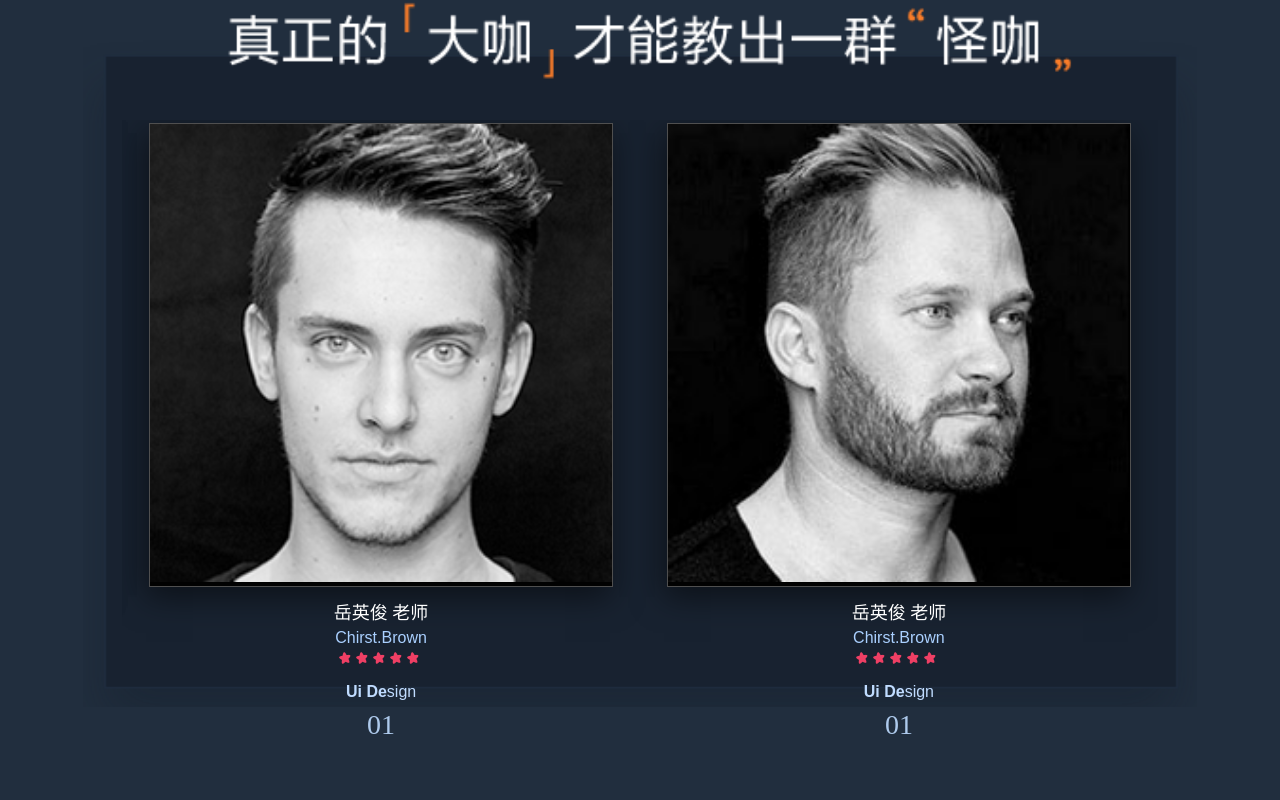
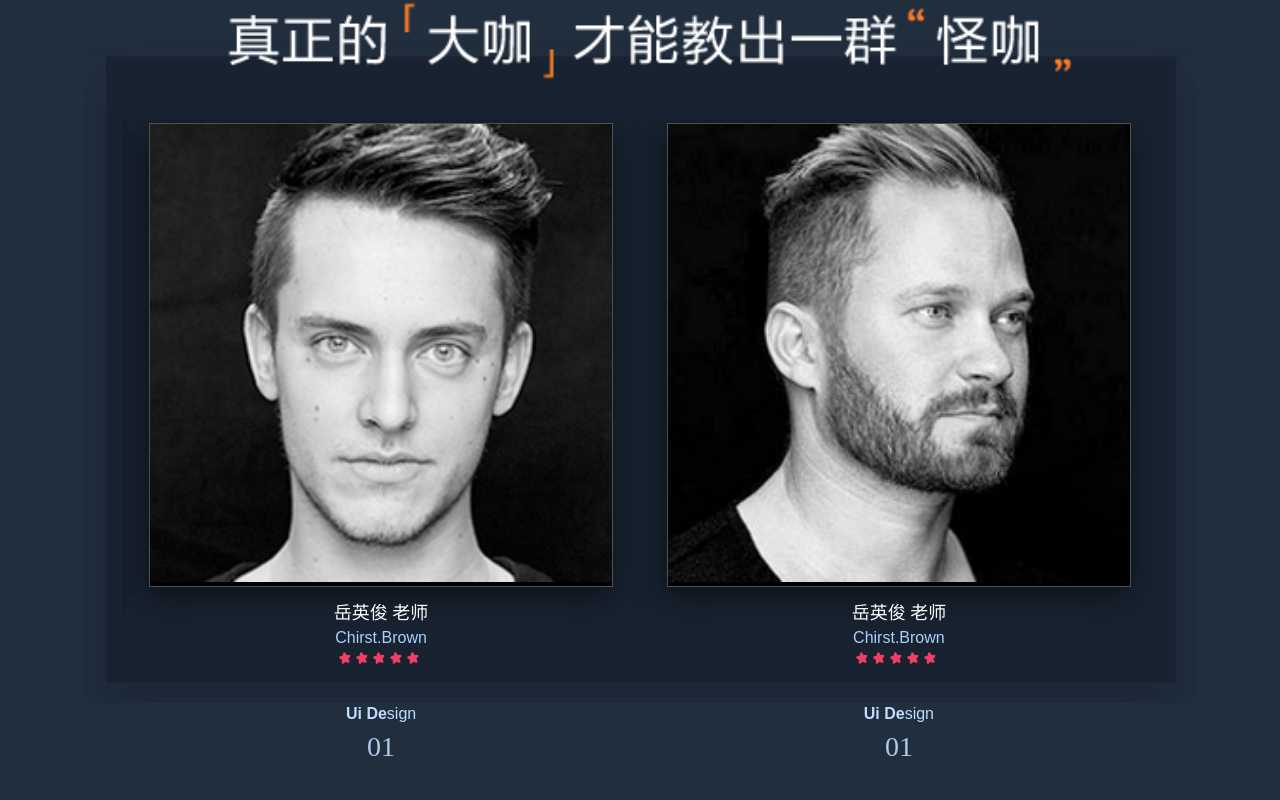
Before and after one commit to ShanXiUNIQUE/sxuekweb2016-ty, a plain HTML site: page moblieweb/m_index.html in a window 1280 px wide. Shown: the part 1480-2280 px from the top of the page. Drawn offline with Linux system fonts and the light colour scheme.

Commit message:
手机  高度  调整

```diff
--- a/moblieweb/css/m_wlh_index_teacher.css
+++ b/moblieweb/css/m_wlh_index_teacher.css
@@ -35,6 +35,7 @@ img{
    width: 93%;
    height: auto;
    margin:0 auto;
+   overflow: hidden;
 }
 .m_wlh_teachertitle img{
 	width: 100%;
@@ -112,6 +113,7 @@ img{
 	box-shadow: -3px 10px 30px rgba(0,0,0,0.5);
 	margin:0 auto;
 	background: #010101;
+	overflow: hidden;
 }
 .m_wlh_teacher_conimg img{
 	width: 100%;
@@ -145,7 +147,7 @@ img{
     margin-right: 5px;
 }
 .m_wlh_teacher_ui{
-    margin-top:15px;
+    margin-top:37px;
     font-family: Arial;
     font-size: 16px;
     color: #c0dcff;
--- a/moblieweb/js/m_wlh_index_teacher.js
+++ b/moblieweb/js/m_wlh_index_teacher.js
@@ -16,8 +16,8 @@ $(window).on("load",function(){
 setTimeout(function(){
   var wlh_imgh=$(".m_wlh_teacher_conimg").find("img").height();
   var wlh_ulh=$(".m_wlh_teacher_card").height();
-  $(".m_wlh_teachercon").css("height",wlh_ulh+100);
-  $(".m_wlh_teacher_cardbox").css("height",wlh_ulh+100);
+  $(".m_wlh_teachercon").css("height",wlh_ulh+70);
+  $(".m_wlh_teacher_cardbox").css("height",wlh_ulh+70);
 },500)
   var m_wlh_img=$(".m_wlh_teacher_cardbox");
   var m_wlh_now2=0;
```
